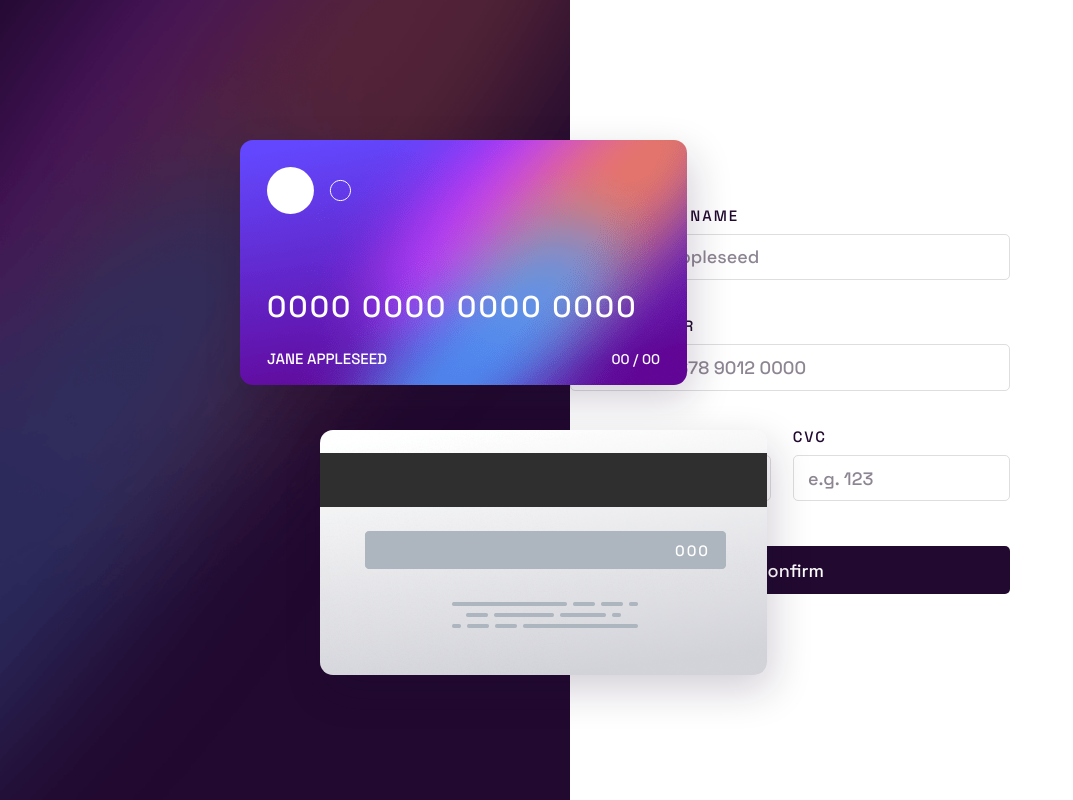
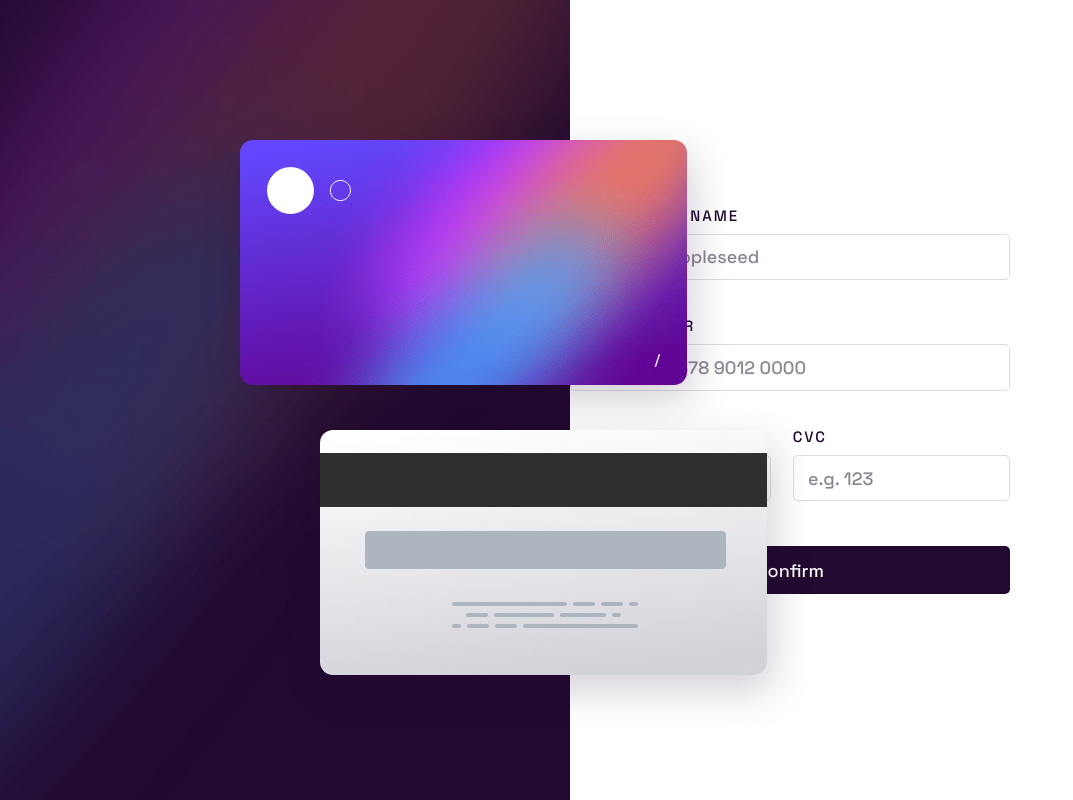
Before and after one commit to Tomas-Arrativel/Card-detailing, a React (Vite) app: page / in a window 1280 px wide. Shown: the whole page, without its empty margins (0-1073 px from the left). Built offline with nearby package versions, Linux system fonts and the light colour scheme.

Commit message:
trying a new solution

```diff
--- a/src/App.tsx
+++ b/src/App.tsx
@@ -1,28 +1,20 @@
+import { useState } from 'react';
 import './App.css';
 import { CardsContainer, FormContainer } from './containers/exports';
 
 function App() {
-  let cardNum = '0000 0000 0000 0000',
-    name = 'Jane Appleseed',
-    expM = '00',
-    expY = '00',
-    cvc = '000';
+  const [creditCard, setCreditCard] = useState({
+    name: '',
+    cardNumber: '',
+    expM: '',
+    expY: '',
+    cvc: '',
+  });
+
   return (
     <main>
-      <CardsContainer
-        cardNum={cardNum}
-        name={name}
-        expM={expM}
-        expY={expY}
-        cvc={cvc}
-      />
-      <FormContainer
-        cardNum={cardNum}
-        name={name}
-        expM={expM}
-        expY={expY}
-        cvc={cvc}
-      />
+      <CardsContainer creditCard={creditCard} />
+      <FormContainer creditCard={creditCard} setCreditCard={setCreditCard} />
     </main>
   );
 }
```
